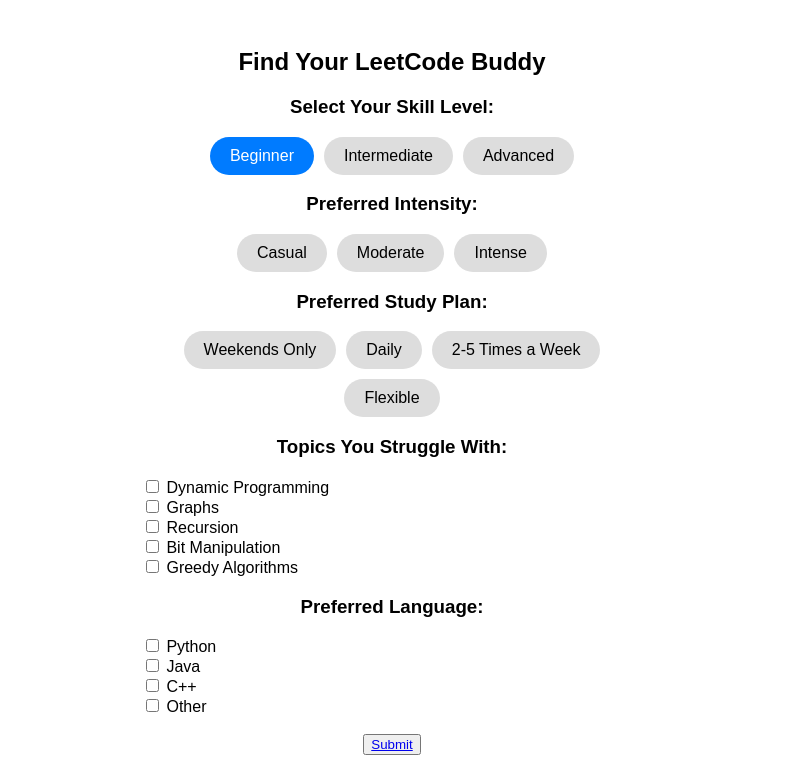
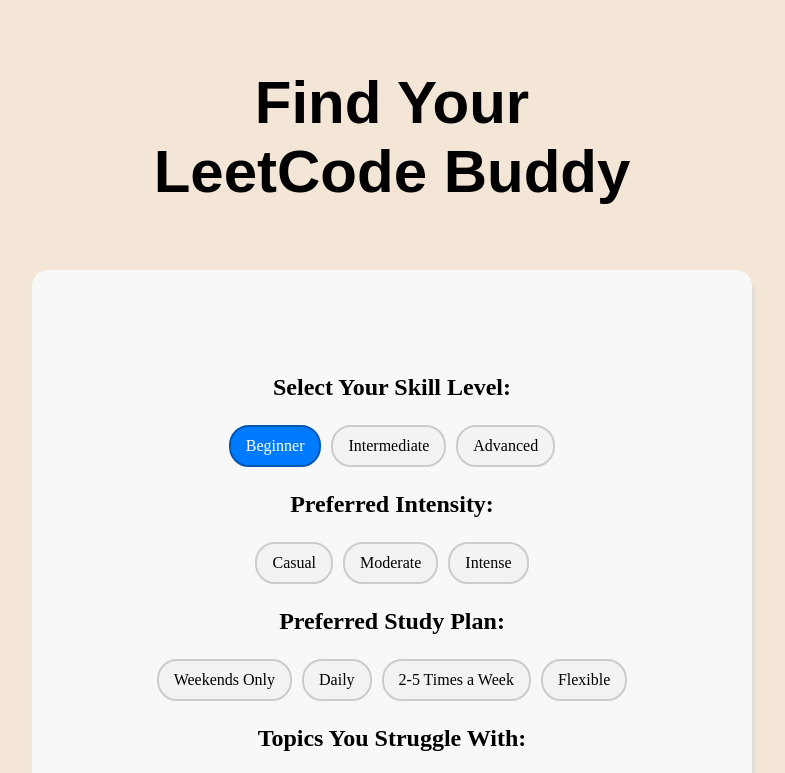
Before and after one commit to jaren55/LeetMate, a plain HTML site: page matchmaking-form.html in a window 1280 px wide. Both pictures are taken after a click on the element "Beginner". Shown: the top 773 px of the page, without its empty margins (248-1033 px from the left). Drawn offline with Linux system fonts and the light colour scheme.

Commit message:
Added CSS for Forms page

```diff
--- a/matchmaking-form.css
+++ b/matchmaking-form.css
@@ -2,6 +2,11 @@
     font-family: Arial, sans-serif;
     text-align: center;
     padding: 20px;
+    background-color:#f3e6d6;
+}
+
+h1{
+    font-size: 60px;
 }
 
 .container {
@@ -28,6 +33,147 @@
     color: white;
 }
 
+
+
+.create-account {
+    display: flex;
+    flex-direction: column;
+    align-items: center;
+    margin: 4rem 0;
+  }
+
+
+  .profile-header{
+    font-size: 1.8em;
+  }
+
+
+  .create-account-container {
+    display: flex;
+    flex-direction: column; /* Ensures vertical stacking */
+    align-items: center; /* Centers content horizontally */
+    /*justify-content: center; /* Centers content vertically */
+    /*padding: 20px;
+    text-align: center;*/
+    }
+
+    .create-an-account-form {
+      font-family: "Bree Serif";
+      background: #f8f8f8;
+      display: flex;
+      flex-direction: column;
+      justify-content: center;
+      padding: 5rem;
+      width: 35rem;
+      border-radius: 1rem;
+      box-shadow: 2px 8px 4px #d8d8d8;
+      margin-bottom: 10%;
+    }
+
+    .profile-img-change {
+      display: flex;
+      justify-content: center; /* Centers the image horizontally */
+      align-items: center; /* Centers content vertically if needed */
+      width: 100%; /* Ensure it spans the full width of the container */
+      margin-bottom: 20px; /* Add space below the image */
+      flex-direction: column; /* Stack items vertically if needed */
+  }
+
+    .account-fill-in-info label {
+      display: block;
+      font-weight: bold;
+      margin-bottom: 5px;
+    }
+
+
+    h3
+   {
+      display: flex;
+      flex-direction: column;
+      font-size: 1.5em;
+    }
+
+
+    /* Bubble Selection Styling */
+.bubble-options {
+    display: flex;
+    gap: 10px;
+    flex-wrap: wrap;
+    margin-bottom: 15px;
+}
+
+.bubble {
+    background-color: #f3f3f3;
+    border: 2px solid #ccc;
+    padding: 10px 15px;
+    border-radius: 20px;
+    cursor: pointer;
+    transition: all 0.3s ease;
+}
+
+.bubble:hover {
+    background-color: #e0e0e0;
+}
+
+.bubble.selected {
+    background-color: #007bff;
+    color: white;
+    border-color: #0056b3;
+}
+
+/* Checkbox Styling */
 .topics {
-    text-align: left;
+    display: flex;
+    flex-direction: column;
+    gap: 5px;
+    margin-bottom: 20px;
 }
+
+.topics label {
+    display: flex;
+    align-items: center;
+    gap: 8px;
+}
+
+    /* Ensuring checkboxes align properly */
+.checkbox-wrapper {
+    display: flex;
+    align-items: center;
+    gap: 10px;  /* Space between checkbox and label */
+    margin-bottom: 5px;
+}
+
+/* Make checkboxes larger */
+.checkbox-wrapper input[type="checkbox"] {
+    transform: scale(1.2);
+    cursor: pointer;
+}
+
+/* Make sure label is properly aligned */
+.checkbox-wrapper label {
+    font-size: 16px;
+    cursor: pointer;
+    white-space: nowrap;
+}
+
+.account-fill-in-info a {
+    display: block;
+    width: 100%;
+    padding: 10px;
+    margin-top: 1rem;
+    background-color: #2A5BD7;
+  color: white;
+    border: none;
+    border-radius: 5px;
+    font-size: 16px;
+    cursor: pointer;
+    margin-bottom: 30px;
+    margin-top: 10px;
+    transition-duration: 0.4s;
+    text-decoration: none;
+  }
+
+  .account-fill-in-info a:hover {
+    background-color: #1943af;
+    box-shadow: 0 12px 16px 0 rgba(0,0,0,0.24), 0 17px 50px 0 rgba(0,0,0,0.19);
+  }
--- a/matchmaking-form.html
+++ b/matchmaking-form.html
@@ -10,13 +10,24 @@
 
 <body>
     <div class="container">
-        <h2>Find Your LeetCode Buddy</h2>
-        <form>
+        <h1>Find Your LeetCode Buddy</h1>
+    </div>
+
+    <div class="create-account">
+
+        <div class="create-account-container">
+
+            <form class="create-an-account-form">
+
+                <div class="account-fill-in-info">
+
+
+
                     <h3>Select Your Skill Level:</h3>
                     <div class="bubble-options" id="skill-level">
-                <div class="bubble" onclick="selectBubble(this, 'skill')">Beginner</div>
-                <div class="bubble" onclick="selectBubble(this, 'skill')">Intermediate</div>
-                <div class="bubble" onclick="selectBubble(this, 'skill')">Advanced</div>
+                        <div class="bubble" onclick="selectBubble(this, 'skill-level')">Beginner</div>
+                        <div class="bubble" onclick="selectBubble(this, 'skill-level')">Intermediate</div>
+                        <div class="bubble" onclick="selectBubble(this, 'skill-level')">Advanced</div>
                     </div>
 
                     <h3>Preferred Intensity:</h3>
@@ -27,40 +38,60 @@
                     </div>
 
                     <h3>Preferred Study Plan:</h3>
-            <div class="bubble-options" id="intensity">
-                <div class="bubble" onclick="selectBubble(this, 'intensity')">Weekends Only</div>
-                <div class="bubble" onclick="selectBubble(this, 'intensity')">Daily</div>
-                <div class="bubble" onclick="selectBubble(this, 'intensity')">2-5 Times a Week</div>
-                <div class="bubble" onclick="selectBubble(this, 'intensity')">Flexible</div>
+                    <div class="bubble-options" id="study-plan">
+                        <div class="bubble" onclick="selectBubble(this, 'study-plan')">Weekends Only</div>
+                        <div class="bubble" onclick="selectBubble(this, 'study-plan')">Daily</div>
+                        <div class="bubble" onclick="selectBubble(this, 'study-plan')">2-5 Times a Week</div>
+                        <div class="bubble" onclick="selectBubble(this, 'study-plan')">Flexible</div>
                     </div>
+
 
                         <h3>Topics You Struggle With:</h3>
                         <div class="topics">
-                <label><input type="checkbox" name="topics" value="Dynamic Programming"> Dynamic Programming</label><br>
-                <label><input type="checkbox" name="topics" value="Graphs"> Graphs</label><br>
-                <label><input type="checkbox" name="topics" value="Recursion"> Recursion</label><br>
-                <label><input type="checkbox" name="topics" value="Bit Manipulation"> Bit Manipulation</label><br>
-                <label><input type="checkbox" name="topics" value="Greedy Algorithms"> Greedy Algorithms</label><br>
+                            <label><input type="checkbox" name="topics" value="Dynamic Programming"> Dynamic Programming</label>
+                            <label><input type="checkbox" name="topics" value="Graphs"> Graphs</label>
+                            <label><input type="checkbox" name="topics" value="Recursion"> Recursion</label>
+                            <label><input type="checkbox" name="topics" value="Bit Manipulation"> Bit Manipulation</label>
+                            <label><input type="checkbox" name="topics" value="Greedy Algorithms"> Greedy Algorithms</label>
                         </div>
 
                         <h3>Preferred Language:</h3>
                         <div class="topics">
-                <label><input type="checkbox" name="topics" value="Dynamic Programming"> Python</label><br>
-                <label><input type="checkbox" name="topics" value="Graphs"> Java</label><br>
-                <label><input type="checkbox" name="topics" value="Recursion"> C++</label><br>
-                <label><input type="checkbox" name="topics" value="Bit Manipulation"> Other</label><br>
+                            <label><input type="checkbox" name="language" value="Python"> Python</label>
+                            <label><input type="checkbox" name="language" value="Java"> Java</label>
+                            <label><input type="checkbox" name="language" value="C++"> C++</label>
+                            <label><input type="checkbox" name="language" value="Other"> Other</label>
                         </div>
 
-            <br>
-            <button><a href="matches.html">Submit</a></button>
+                        <a href="matches.html" class="button">Submit</a>
+
+
+                </div>
             </form>
         </div>
 
+    </div>
+
+
+
+
+
     <script>
+
     function selectBubble(element, group) {
-            document.querySelectorAll(`#${group} .bubble`).forEach(b => b.classList.remove('selected'));
+    // Select all bubbles within the correct group and remove 'selected' class
+    document.querySelectorAll(`.bubble-options#${group} .bubble`).forEach(b => b.classList.remove('selected'));
+
+    // Add 'selected' class to the clicked bubble
     element.classList.add('selected');
 }
+
+
+        document.getElementById("submitButton").addEventListener("click", function() {
+            window.location.href = "matches.html";
+        });
+
+
     </script>
 </body>
 </html>
```
Lines whose indentation alone changed are shown as unchanged.
